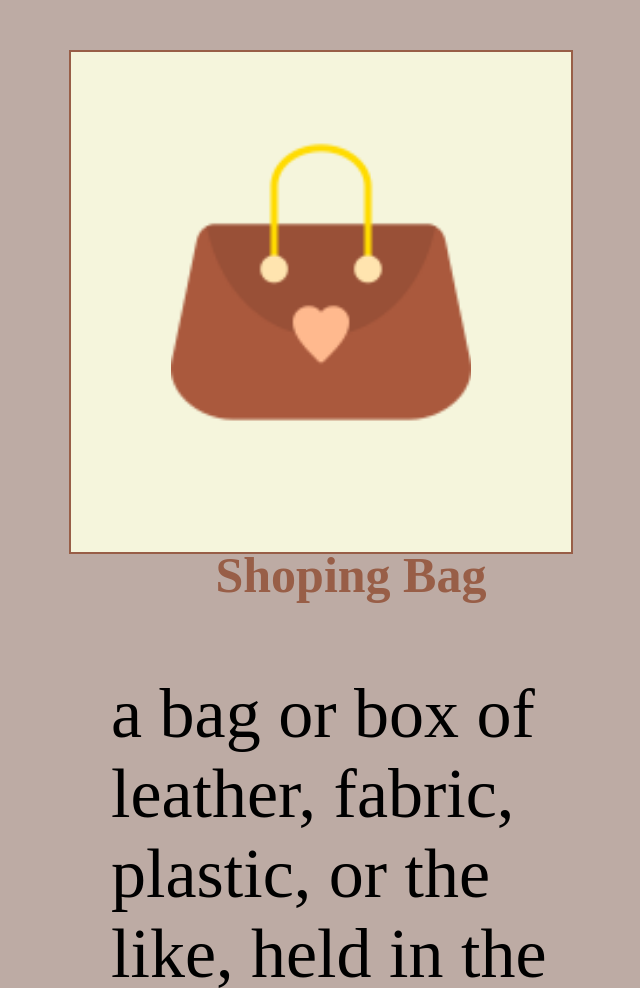
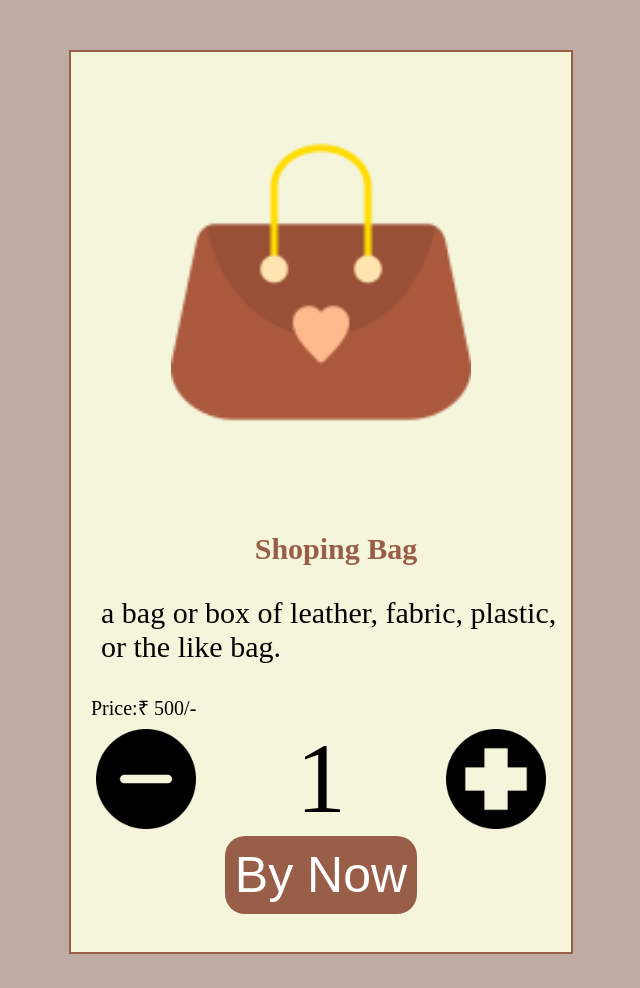
Before and after one commit to sakshilimbhore/icp-10-javascript_card, a plain HTML site: page index.html in a window 1280 px wide. Shown: the top 988 px of the page, without its empty margins (319-959 px from the left). After the commit the page ends 962 px from the top, so only its background shows below. Drawn offline with Linux system fonts and the light colour scheme.

Commit message:
image added

```diff
--- a/index.html
+++ b/index.html
@@ -9,7 +9,7 @@
            background-color: #bdaba4;
         }
         .cointener{
-            height:500px;
+            height:900px;
             width:500px;
 
             display: block;
@@ -27,22 +27,22 @@
              padding:80px;
         }
         .bag{
-            font-size: 50px;
-            padding-left: 60px;
+            font-size: 30px;
+            padding-left: 30px;
             text-align: center;
             color:#985e47;
         }
         .box{
-            font-size: 70px;
-            padding-left: 40px;
+            font-size: 30px;
+            padding-left: 30px;
         }
         .p{
-            font-size: 70px;
-            margin-left: 40px;
+            font-size: 20px;
+            margin-left: 20px;
             font-family:'bold';
         }
         .btn{
-            font-size: 90px;
+            font-size: 50px;
             display: block;
             margin: 0 auto;
             background-color: #985e47;
@@ -50,7 +50,7 @@
             border:none;
             cursor: pointer;
             border-radius:20px;
-            padding: 30px;
+            padding:10px;
 
         }
         .plus{
@@ -67,11 +67,11 @@
             justify-content:center;
 
             align-items: center;
-            margin-bottom: 150px;
+            margin-bottom:;
         }
         .quantityText{
-             font-size: 200px;
-             margin:0 200px;
+             font-size: 100px;
+             margin:0 100px;
 
 
         }
@@ -87,8 +87,7 @@
         <img src="./img/bag1.png" class="img"/>
         <h1 class="bag">Shoping Bag</h1>
         <p class="box">
-            a bag or box of leather, fabric, plastic, or the like, held in the hand or carried by means of a handle or strap,
-             commonly used for holding money, personal grooming items, small purchases, etc.
+            a bag or box of leather, fabric, plastic, or the like bag.
         </p>
         <div class="p">Price:₹ 500/-</div>
         <div class="justify">
```
